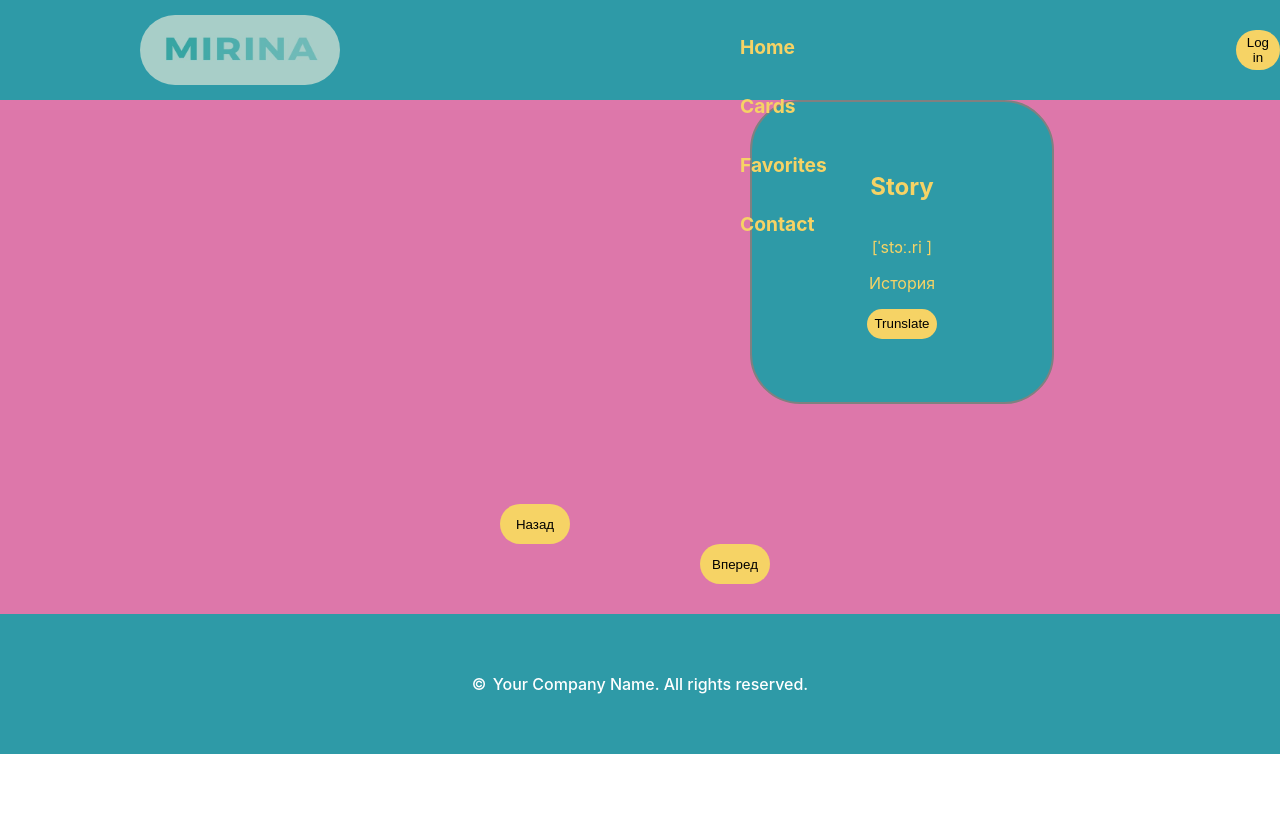
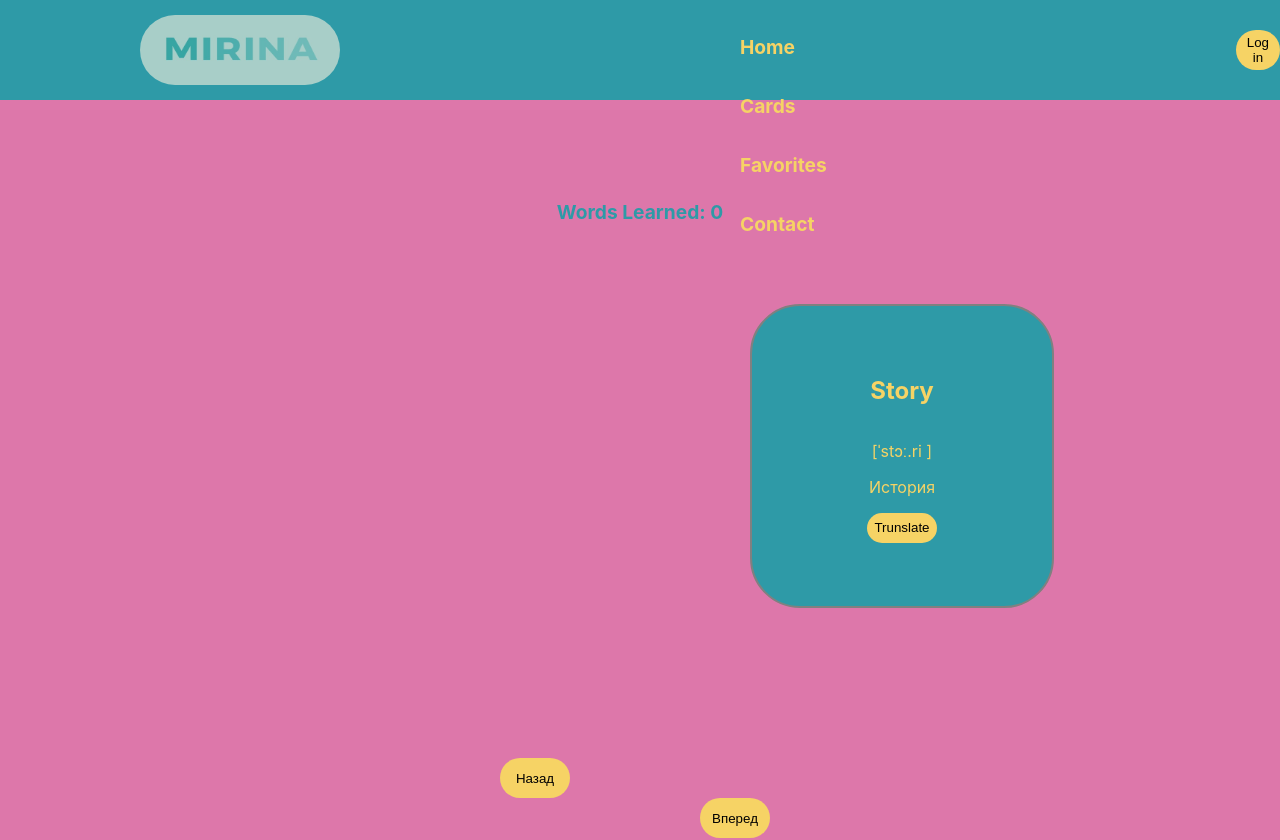
Before and after one commit to Milky-20/My-best-project, a React (Create React App) app: page /game in a window 1280 px wide. Shown: the top 840 px of the page. Before the commit the page ends 800 px from the top, so only its background shows below. Built offline with nearby package versions, Linux system fonts and the light colour scheme.

Commit message:
счетчик выученных слов

```diff
--- a/src/App.js
+++ b/src/App.js
@@ -1,38 +1,44 @@
-import React from 'react';
+import React, { useState } from 'react';
 import {
   BrowserRouter as Router,
   Routes,
   Route,
-  Link,
-  BrowserRouter
-} from "react-router-dom";
+}
+from "react-router-dom";
 import './App.css';
 import './style/index.css';
 import Card from './components/Card';
 import Footer from './components/Footer';
 import Header from './components/Header';
 import Main from './components/Main';
-import List from './components/Table';
 
 
 
 function App() {
+
+const[learnWords, setLearnWords] = useState(0);
+
+const handleLearned = () => {
+  setLearnWords (learnWords + 1);
+}
+
   return (
     <Router>
-
     <div className="App">
       <Header/>
       <main>
         <Routes>
       <Route exact path="/" element={<Main />} />
-      <Route path="/game" element={<Card />} />
+      <Route path="/game" element={
+        <>
+         <div className='learnWords'>Words Learned: {learnWords}</div>
+      <Card onLearned={handleLearned}/>
+      </>
+    } />
       {/* <Route path="*" element={<Error />} /> */}
       </Routes>
       </main>
-      {/* <Main/>
-      <Card/> */}
       <Footer/>
-
     </div>
     </Router>
   );
--- a/src/components/Card.jsx
+++ b/src/components/Card.jsx
@@ -5,8 +5,14 @@ import cards from '../utils/massiv.js';
 function Card (props) {
   const [pressed, setPressed] = useState(false);
   const [index, setIndex] = useState(0);
+  const [viewCard, setViewCard] = useState(false);
+
   const handleChange = () => {
       setPressed(!pressed);
+      if(!viewCard) {
+        setViewCard(true);
+        props.onLearned();
+      }
   }
 
 let onecard = cards[index];
@@ -15,12 +21,16 @@ const cardForward = () => {
 if (index + 1 >= cards.length){
   setIndex(0);
 } else  setIndex(index + 1);
+setViewCard(false);
+setPressed(false);
 }
 
 const cardBack = () => {
 if (index - 1 < 0){
   setIndex(cards.length - 1);
 } else setIndex(index - 1);
+setViewCard(false);
+setPressed(false);
 }
 
 return(
--- a/src/style/card.scss
+++ b/src/style/card.scss
@@ -5,8 +5,9 @@ $yellowcollor: #f6d365;
     border: 2px solid gray;
     height: 300px;
     width: 300px;
-    margin-left: 750px;
-    margin-bottom: 100px;
+    margin-top: 80px;
+    // margin-left: 750px;
+    margin-bottom: 150px;
     background: $bluecollor;
     color: $yellowcollor;
     border-radius: 50px;
@@ -46,3 +47,10 @@ $yellowcollor: #f6d365;
     margin-left: 700px;
     margin-bottom: 30px;
    }
+   .learnWords{
+    color: $bluecollor;
+    text-align: center;
+    font-size: larger;
+    font-weight: bolder;
+    margin-top: 100px;
+   }
```
Also changed, not shown: src/components/Error.jsx (added).
